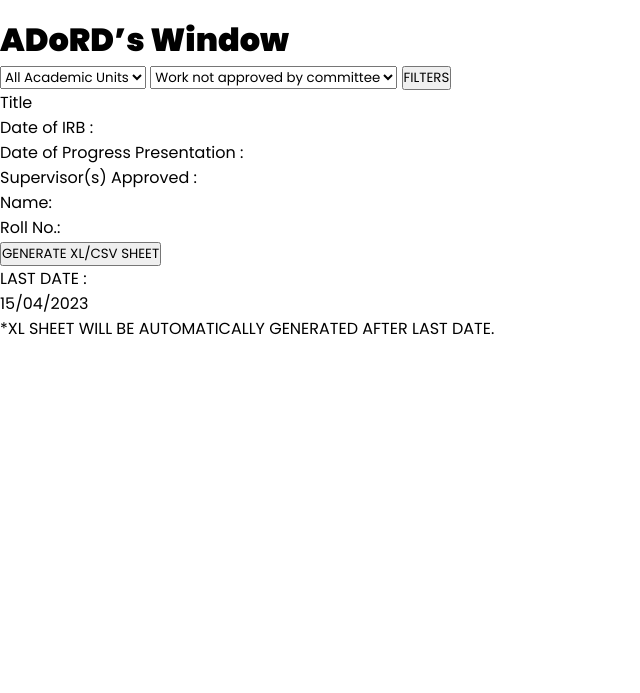
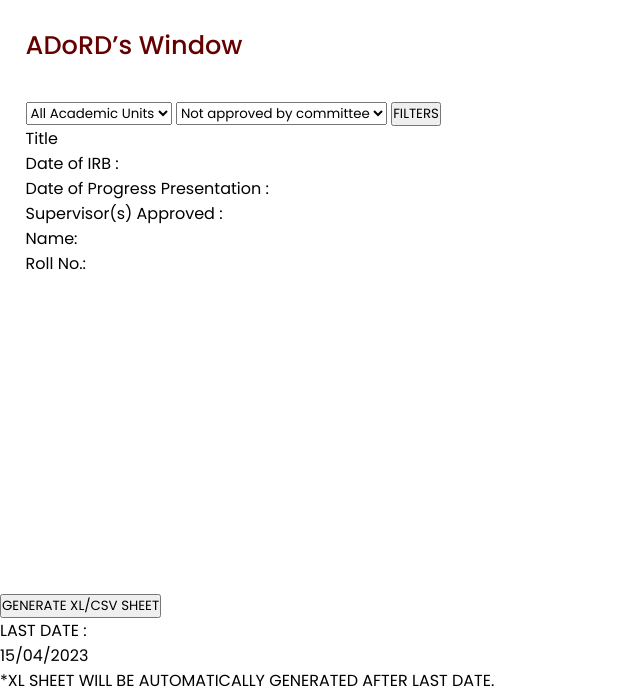
Before and after one commit to tctg0arnav/phd-monitoring-system, a Flask app: template templates/Adord.html in a window 1280 px wide. Shown: the part 107-800 px from the top of the page, without its empty margins (0-640 px from the left). Run offline with Flask 2, Linux system fonts and the light colour scheme; the template is opened without the code that fills it, so the values that code supplies are empty.

Commit message:
adord update

```diff
--- a/css templates/adord.css
+++ b/css templates/adord.css
@@ -132,9 +132,22 @@
     color: #640000;
   }
 
+  .main{
+    margin: 2%;
+  }
+  .main-heading{
+    color: #640000;
+    font-size: 1.6em;
+    font-weight: 500;
+    margin-bottom: 2.2rem;
+    /* margin-left: 7.6rem; */
+  }
 
 
-
+.footer{
+    position: fixed;
+    bottom: 0px;
+}
   @media screen and (max-width: 780px) {
     .navbar-name{
         font-size: 1rem;
--- a/templates/Adord.html
+++ b/templates/Adord.html
@@ -39,7 +39,7 @@
                 <option value="audi">Audi</option>
               </select>
               <select name="no_work" class="dropdowns">
-                <option value="volvo">Work not approved by committee</option>
+                <option value="volvo">Not approved by committee</option>
                 <option value="saab">Saab</option>
                 <option value="mercedes">Mercedes</option>
                 <option value="audi">Audi</option>
```
